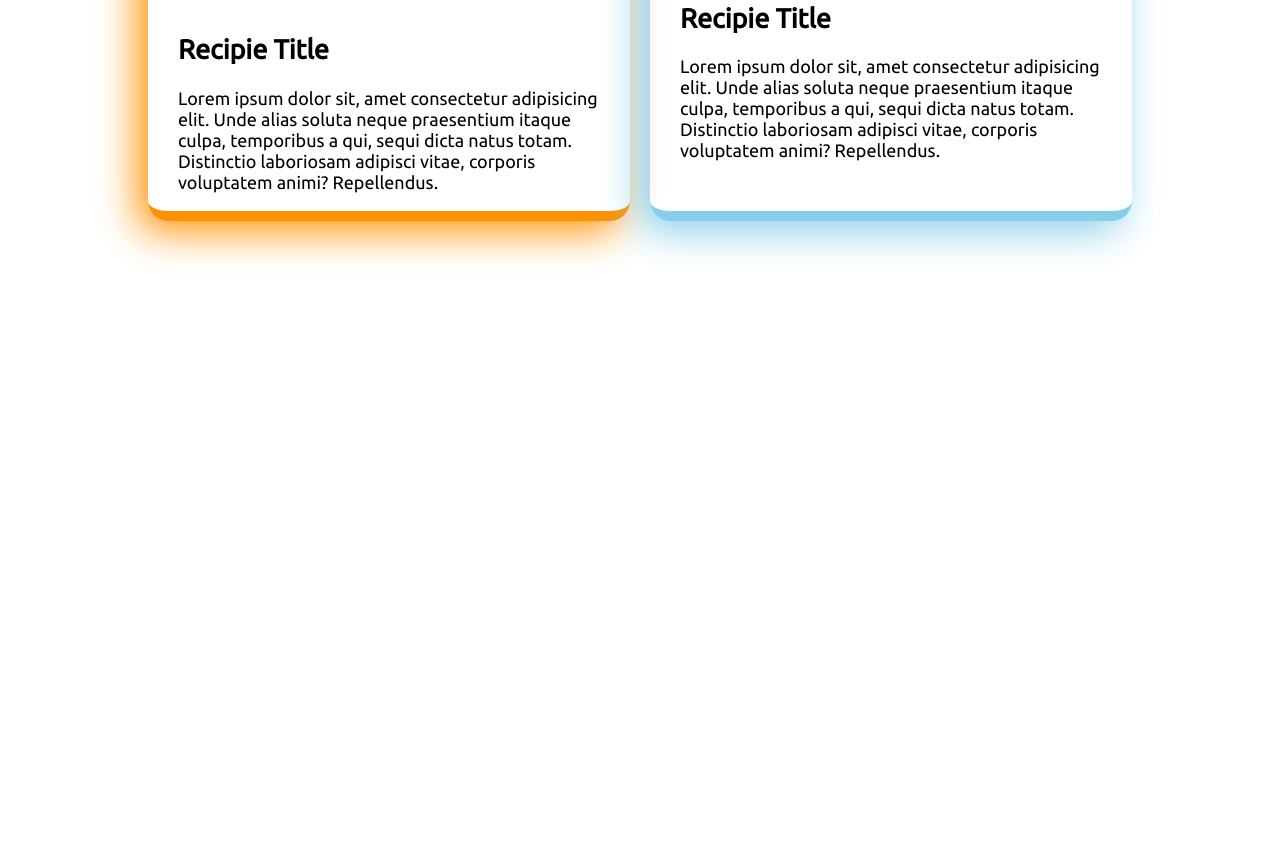
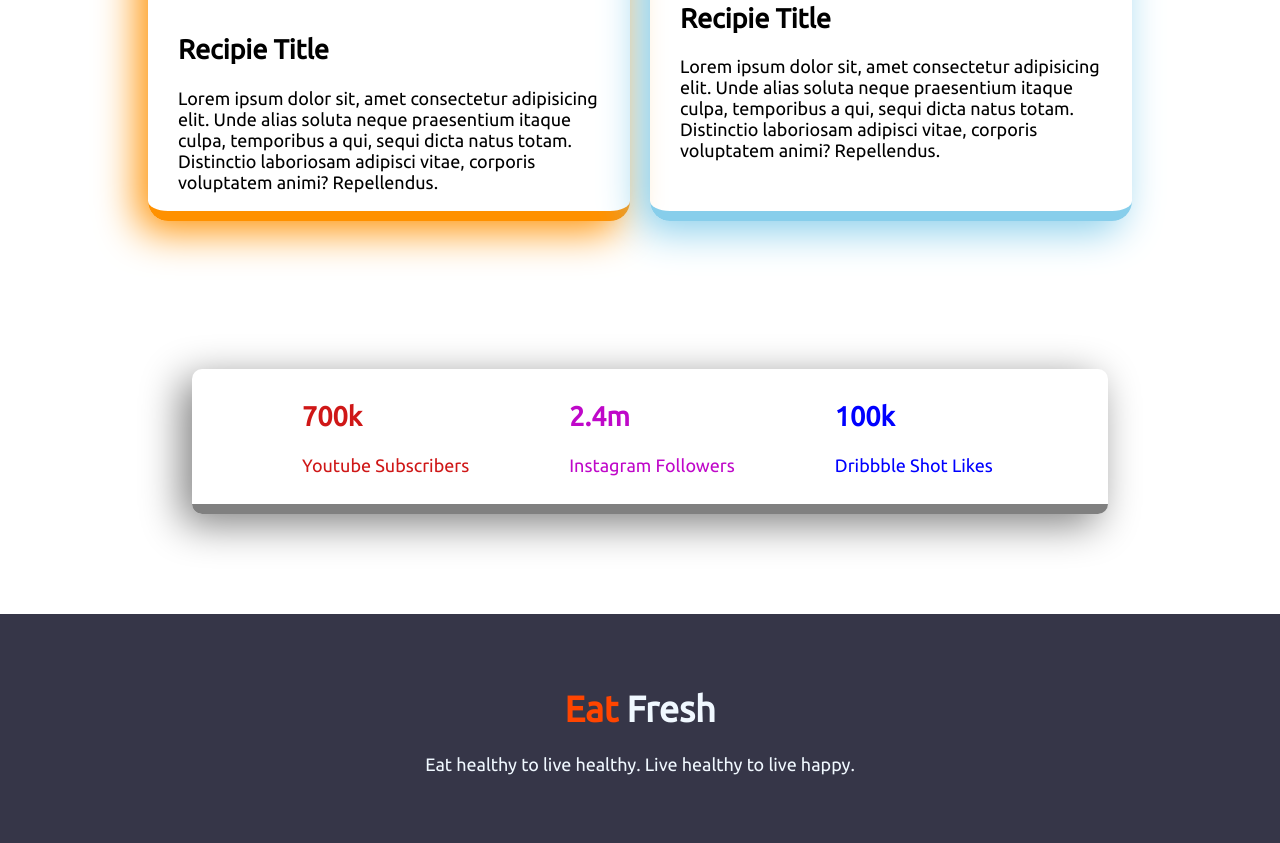
Before and after one commit to mehedi2283/conceptual-project, a plain HTML site: page index.html in a window 1280 px wide. Shown: the part 1807-2650 px from the top of the page. Before the commit the page ends 2176 px from the top, so only its background shows below. Drawn offline with Linux system fonts and the light colour scheme.

Commit message:
finished

```diff
--- a/index.html
+++ b/index.html
@@ -15,7 +15,7 @@
 <body>
     <section class="sec1-banner flexible">
         <div class="half-width top-left">
-            <h1><b><span id="orange">Skip</span></b> The Diet,<br>Just Eat Healthy <br> With Food Network</h1>
+            <h1><b><span class="orange">Skip</span></b> The Diet,<br>Just Eat Healthy <br> With Food Network</h1>
             <p>Imagine you don't need a diet because we provide healthy and delicious food for you!</p>
             <a class="link-button" target="_blank" href="https://www.youtube.com/">Order Food</a>
         </div>
@@ -70,6 +70,27 @@
             </div>
         </div>
     </section>
+
+    <section class="flexible lastsec2">
+        <div id="red" class="pad">
+            <h1>700k</h1>
+            <p>Youtube Subscribers</p>
+        </div>
+
+        <div id="vio" class="pad">
+            <h1>2.4m</h1>
+            <p>Instagram Followers</p>
+        </div>
+
+        <div id="blue" class="pad">
+            <h1>100k</h1>
+            <p>Dribbble Shot Likes</p>
+        </div>
+    </section>
+    <footer id="foot">
+        <h1><span class="orange">Eat</span> Fresh</h1>
+        <p>Eat healthy to live healthy. Live healthy to live happy.</p>
+    </footer>
 </body>
 
 </html>
--- a/style.css
+++ b/style.css
@@ -22,7 +22,7 @@ body {
 
 }
 
-#orange {
+.orange {
     color: orangered;
 }
 
@@ -127,3 +127,43 @@ body {
     border-bottom: 10px solid skyblue;
 
 }
+
+.lastsec2 {
+    width: 70%;
+
+
+    padding: 10px;
+    margin-bottom: 10px;
+    margin-left: 15%;
+    margin-right: 50%;
+
+    border-radius: 10px;
+    box-shadow: -10px 10px 40px gray;
+    border-bottom: 10px solid gray;
+
+}
+
+.pad {
+    margin-left: 100px;
+
+}
+
+#red {
+    color: rgb(207, 23, 23);
+}
+
+#vio {
+    color: rgb(191, 8, 201);
+}
+
+#blue {
+    color: blue;
+}
+
+footer {
+    background-color: rgb(54, 54, 72);
+    text-align: center;
+    color: aliceblue;
+    margin-top: 100px;
+    padding: 50px;
+}
```
